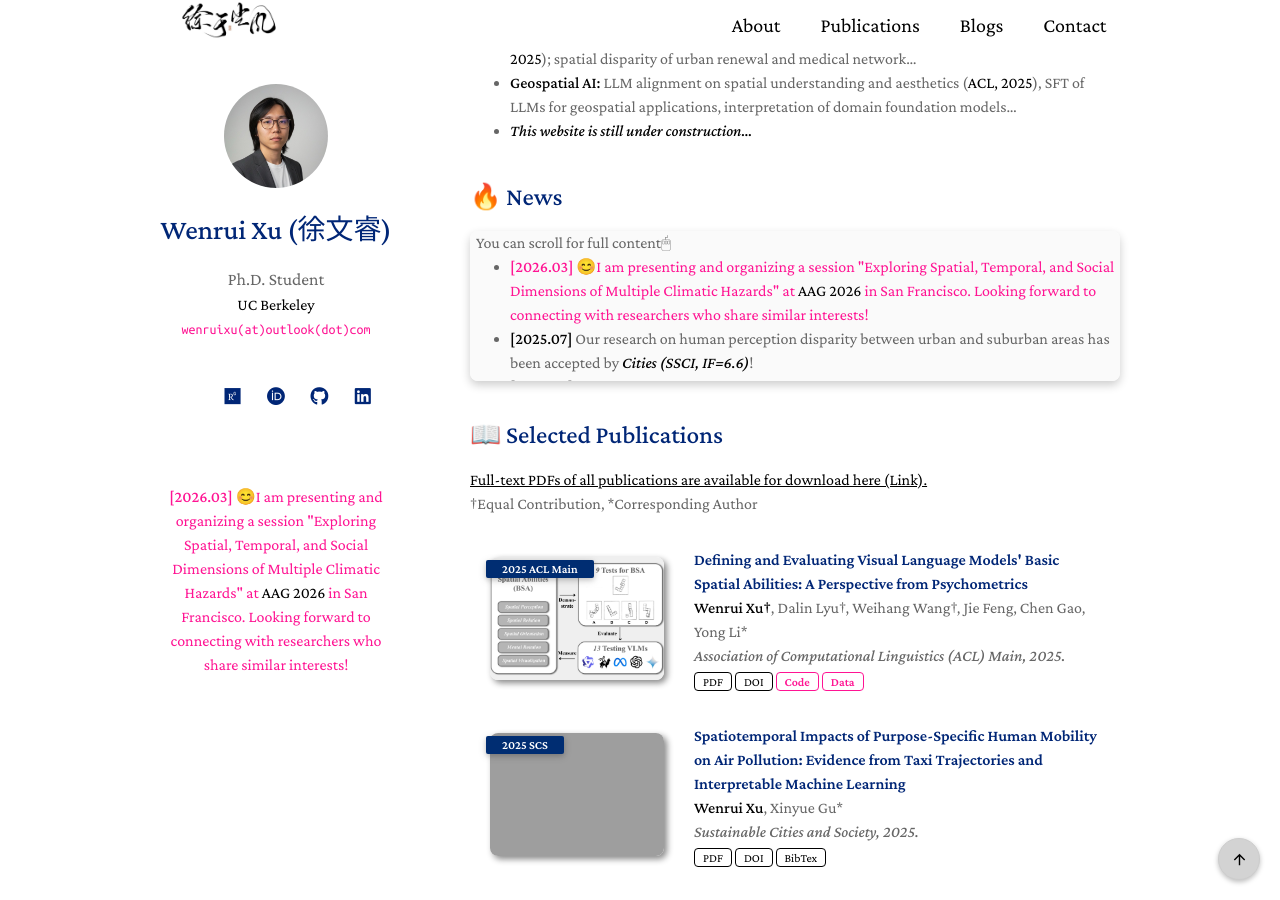
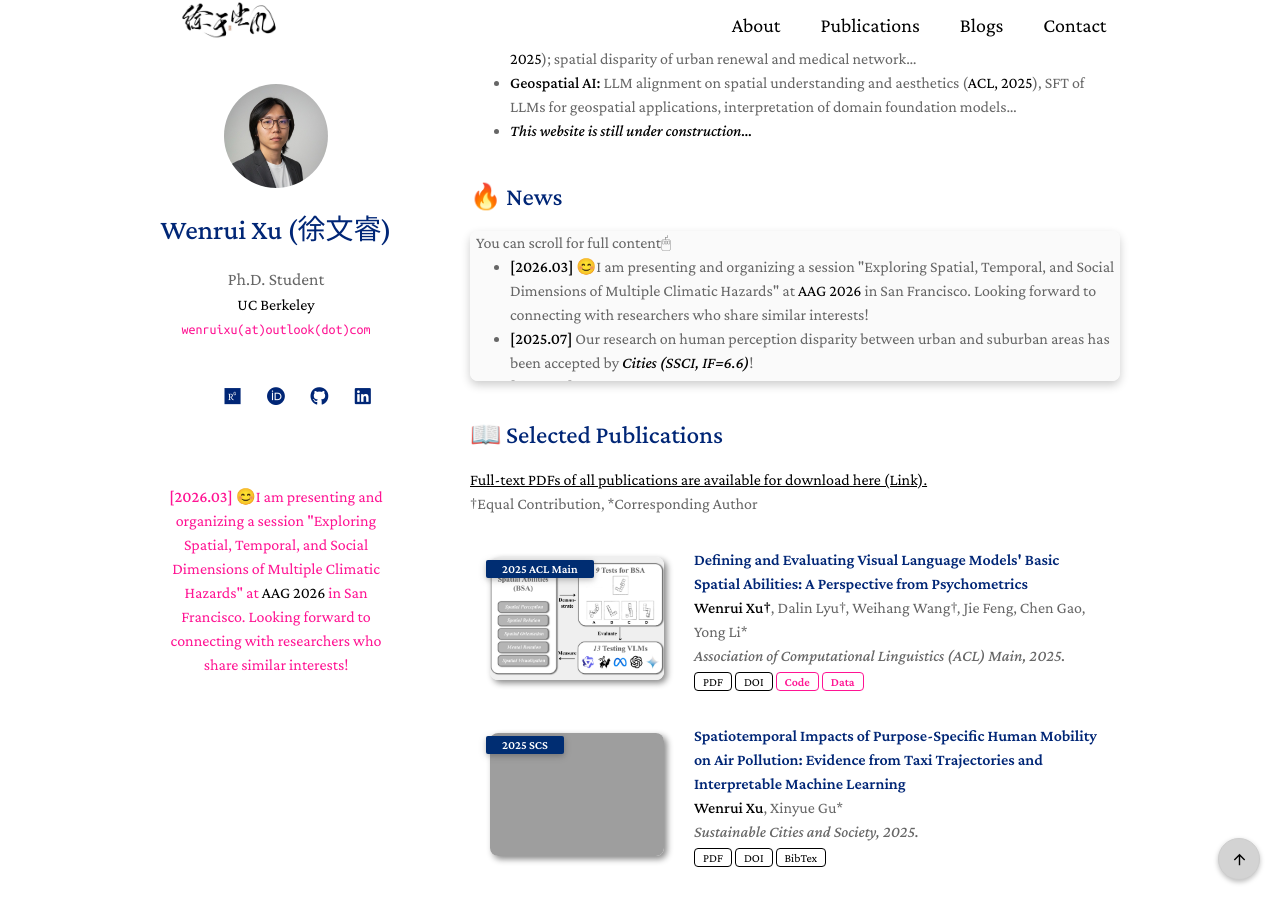
Before and after one commit to ruaruaxu/ruaruaxu.github.io, a Jekyll site: the page built from index.md, in a window 1280 px wide and 900 px high, scrolled down 603 px. Built offline with Jekyll 4.4.1, drawn with Linux system fonts in a browser that asks for light colours; a style sheet for code colours, icons or effects is not loaded; grey boxes are pictures that could not be loaded.

Commit message:
Update news.md

```diff
--- a/_includes/news.md
+++ b/_includes/news.md
@@ -1,7 +1,7 @@
 <div style="height: 150px; overflow-y: scroll; box-shadow: 0 4px 10px rgba(0, 0, 0, 0.2); border-radius: 8px; background-color: #fafafa">
     &nbsp;&nbsp;You can scroll for full content🖱
     <ul>
-        <li><font color="DeepPink"><strong><font color="DeepPink">[2026.03]</font></strong> 😊I am presenting and organizing a session "Exploring Spatial, Temporal, and Social Dimensions of Multiple Climatic Hazards" at <a href="https://www.aag.org/events/aag2026/">AAG 2026</a> in San Francisco. Looking forward to connecting with researchers who share similar interests!</font></li>
+        <li><strong>[2026.03]</strong> 😊I am presenting and organizing a session "Exploring Spatial, Temporal, and Social Dimensions of Multiple Climatic Hazards" at <a href="https://www.aag.org/events/aag2026/">AAG 2026</a> in San Francisco. Looking forward to connecting with researchers who share similar interests!</li>
         <li><strong>[2025.07]</strong> Our research on human perception disparity between urban and suburban areas has been accepted by <i><strong>Cities (SSCI, IF=6.6)</strong></i>!</li>
         <li><strong>[2025.05]</strong> My first-authored paper <i>Defining and Evaluating VLM's Basic Spatial Abilities: A Perspective from Psychometrics</i> (<a href="https://arxiv.org/abs/2502.11859">DOI</a>) has been accepted by <i><strong>ACL Main (CCF-A)</strong></i>!</li>
         <li><strong>[2025.05]</strong> My first-authored paper on the spatiotemporal impacts of purpose-specific human mobility on air pollution (<a href="https://doi.org/10.1016/j.scs.2025.106411">DOI</a>) has been published by <i><strong>Sustainable Cities and Society (SCI, IF=12.0)</strong></i>!</li>
```
